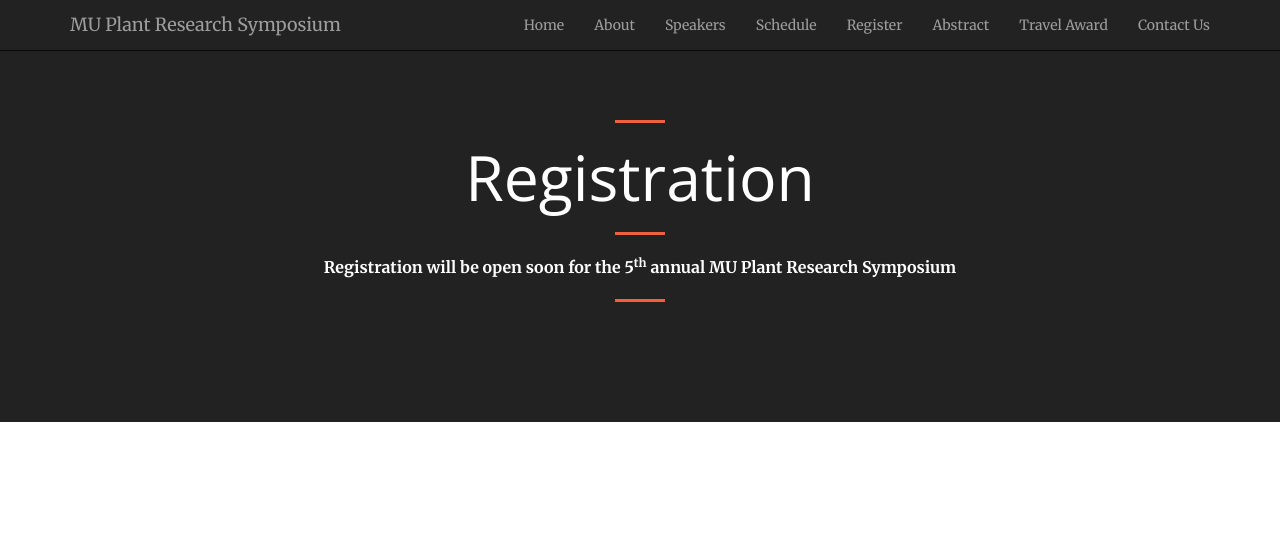
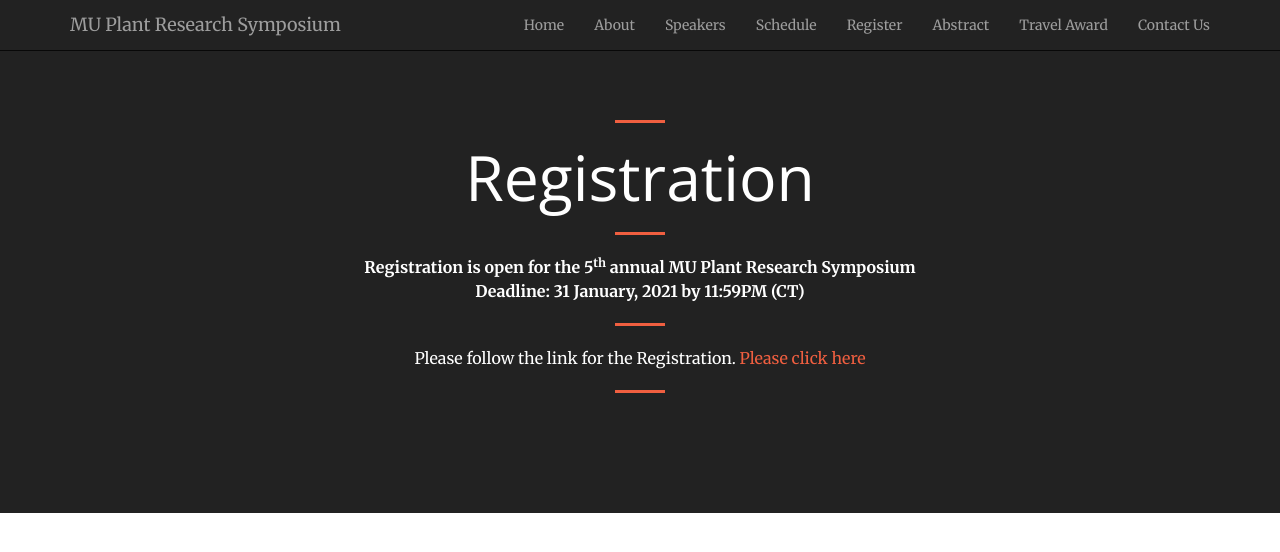
Before and after one commit to mupioneersymposium/mupioneersymposium.github.io, a Jekyll site: the page built from register.md, in a window 1280 px wide. Shown: the top 552 px of the page. Built offline with Jekyll 4.4.1, drawn with Linux system fonts in a browser that asks for light colours.

Commit message:
Update register.md

```diff
--- a/register.md
+++ b/register.md
@@ -5,5 +5,8 @@ layout: regular
 <hr style="clear: both;" />
 # Registration
 <hr style="clear: both;" />
-**Registration will be open soon for the 5<sup>th</sup> annual MU Plant Research Symposium** <br />
+**Registration is open for the 5<sup>th</sup> annual MU Plant Research Symposium** <br />
+**Deadline: 31 January, 2021 by 11:59PM (CT)**
 <hr style="clear: both;" />
+Please follow the link for the Registration. <a href="https://docs.google.com/forms/d/e/1FAIpQLSfThmhzKaaHfcb450PZ3BGGnCUnpxRRYJCEq4BThSNE7-rHkg/viewform?usp=sf_link" target="_blank"> Please click here
+<hr style="clear: both;" />
```
